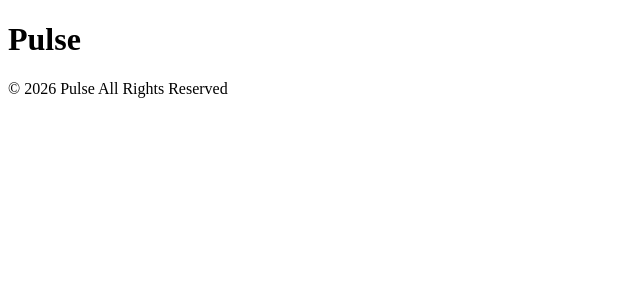
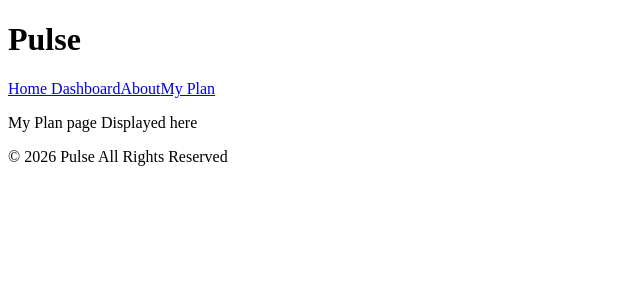
Before and after one commit to anjanasreekanth/unit1-project-pulse, a React (Vite) app in the folder unit1-pulse/: page /my-plan in a window 1280 px wide. Shown: the top 300 px of the page, without its empty margins (0-640 px from the left). Built offline with nearby package versions, Linux system fonts and the light colour scheme.

Commit message:
Completed core navigation - navbar , integrated navigation to pages and created basic page for myPlan.

```diff
--- a/unit1-pulse/package.json
+++ b/unit1-pulse/package.json
@@ -12,6 +12,7 @@
   "dependencies": {
     "react": "^19.2.7",
     "react-dom": "^19.2.7",
+    "react-router": "^8.1.0",
     "react-router-dom": "^7.18.1"
   },
   "devDependencies": {
--- a/unit1-pulse/src/App.jsx
+++ b/unit1-pulse/src/App.jsx
@@ -1,11 +1,20 @@
 import "./App.css";
 import Layout from "./components/Layout";
-
+import { Route, Routes } from "react-router-dom";
+import DashboardPage from "./Pages/DasboardPage";
+import AboutPage from "./Pages/AboutPage";
+import MyPlanPage from "./Pages/MyPlanPage"
 function App() {
   return (
-    <div>
-      <Layout />
-    </div>
+    <>
+      <Routes>
+        <Route path="/" element={<Layout />}>
+          <Route path="dashboard" element={<DashboardPage />} />
+          <Route path="about" element={<AboutPage />} />
+          <Route path="my-plan" element={<MyPlanPage />} />
+        </Route>
+      </Routes>
+    </>
   );
 }
 export default App;
--- a/unit1-pulse/src/Pages/AboutPage.jsx
+++ b/unit1-pulse/src/Pages/AboutPage.jsx
@@ -6,3 +6,5 @@ function AboutPage(){
         </div>
     )
 }
+
+export default  AboutPage
--- /dev/null
+++ b/unit1-pulse/src/Pages/MyPlanPage.jsx
@@ -0,0 +1,10 @@
+
+function MyPlanPage(){
+return(
+    <div>
+        <p>My Plan page Displayed here</p>
+    </div>
+)
+}
+
+export default MyPlanPage;
--- a/unit1-pulse/src/components/Layout.jsx
+++ b/unit1-pulse/src/components/Layout.jsx
@@ -3,23 +3,23 @@ import NavBar from "./NavBar";
 
 function Layout() {
   return (
-    <div>
-      {/* header scetion */}
-      <header className="app-footer">
+    <div className="app-container">
+      {/* The header scetion */}
+      <header className="app-header">
         <h1>Pulse</h1>
         <NavBar /> {/*navigation bar */}
       </header>
 
       {/* main content area */}
-      <main>
-        <div>
+      <main className="main-content-area">
+        <div className="content-wrapper" >
           <Outlet />
         </div>
       </main>
 
       {/* footer scetion */}
       <footer className="app-footer">
-        &copy; {new Date().getFullYear()} Pulse All Rights Reserved
+         &copy; {new Date().getFullYear()} Pulse All Rights Reserved
       </footer>
     </div>
   );
--- a/unit1-pulse/src/components/NavBar.jsx
+++ b/unit1-pulse/src/components/NavBar.jsx
@@ -1,11 +1,14 @@
+import { Link } from "react-router-dom";
 
-
-function NavBar(){
-    return(
-    <div>
-
-    </div>
-    )
+function NavBar() {
+  return (
+    <nav className="navigation-links">
+      <Link to="/"> Home </Link>
+      <Link to="/dashboard">Dashboard</Link>
+      <Link to="/about">About</Link>
+      <Link to="/my-plan">My Plan</Link>
+    </nav>
+  );
 }
 
-export default NavBar
+export default NavBar;
--- a/unit1-pulse/src/main.jsx
+++ b/unit1-pulse/src/main.jsx
@@ -2,9 +2,11 @@ import { StrictMode } from "react";
 import { createRoot } from "react-dom/client";
 import "./index.css";
 import App from "./App.jsx";
-
+import { BrowserRouter } from "react-router-dom";
 createRoot(document.getElementById("root")).render(
   <StrictMode>
-    <App />
+    <BrowserRouter>
+      <App />
+    </BrowserRouter>
   </StrictMode>,
 );
```
